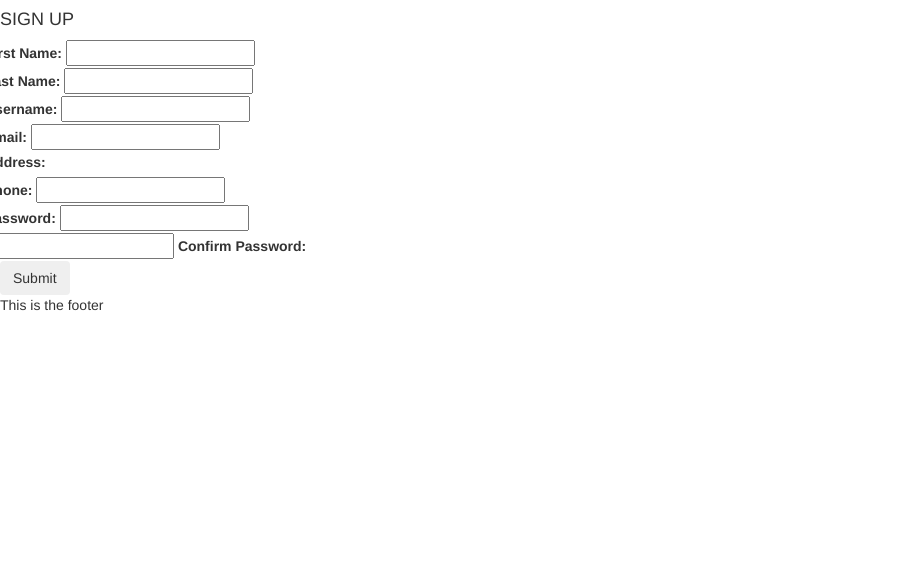
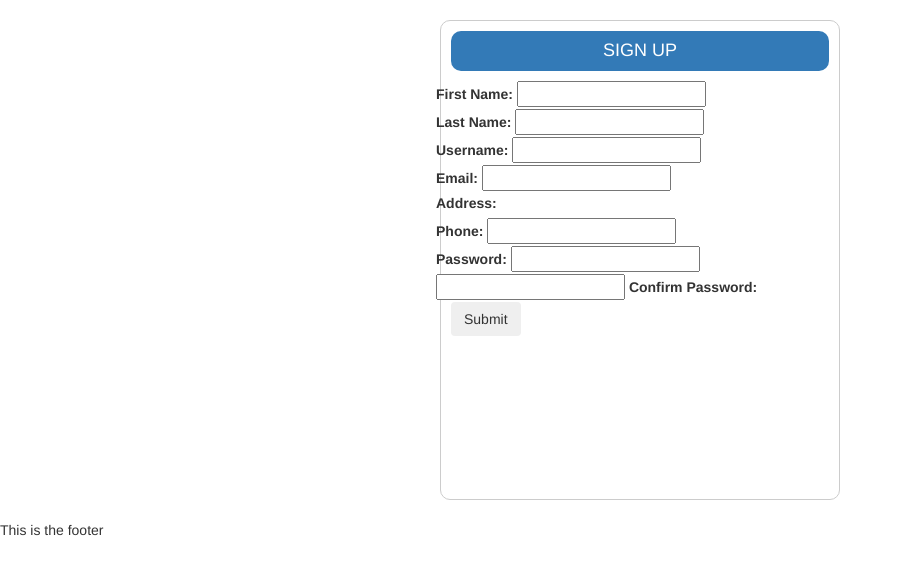
Before and after one commit to emmanuel-isaac/gifty, a Django app: page /user/user/create/ in a window 1280 px wide. Shown: the part 140-715 px from the top of the page, without its empty margins (0-903 px from the left). Run offline with Django 3.2, Linux system fonts and the light colour scheme; parts of the project's set-up code (start-up, migrations or seed data) failed here and were passed over; some libraries are stand-ins or nearby versions.

Commit message:
Edit stylesheet

```diff
--- a/static/stylesheets/main.css
+++ b/static/stylesheets/main.css
@@ -56,8 +56,11 @@
 }
 
 .featured-items h3 {
-    border-bottom: 2px #777 solid;
+    width: 60vw;
+    border-bottom: 5px #ccc solid;
+    border-radius: 5px;
     padding: 5px;
+    margin: 0 auto;
 }
 
 
@@ -65,19 +68,29 @@
 LOGIN FORM
 ************/
 
-.login-form {
+.login-form,
+#signup-form {
     width: 400px;
-    height: 60vh;
-    border-radius: 5px;
-    margin: 50px auto;
+    min-height: 60vh;
+    border-radius: 10px;
+    margin: 20px auto;
+    text-align: left;
+    border: thin #ccc solid;
+    padding: 10px;
+}
+
+.login-form h4,
+#signup-form h4 {
+    color: #fff;
+    background-color: #337ab7;
+    border-color: #46b8da;
+    width: 100%;
+    padding: 10px;
+    border-radius: 10px;
+    margin-top: 0;
     text-align: center;
 }
 
-.login-form h4 {
-    color: #fff;
-    background-color: #5bc0de;
-    border-color: #46b8da;
+.signup-submit {
     width: 100%;
-    padding: 10px;
-    border-radius: 5px;
 }
```
